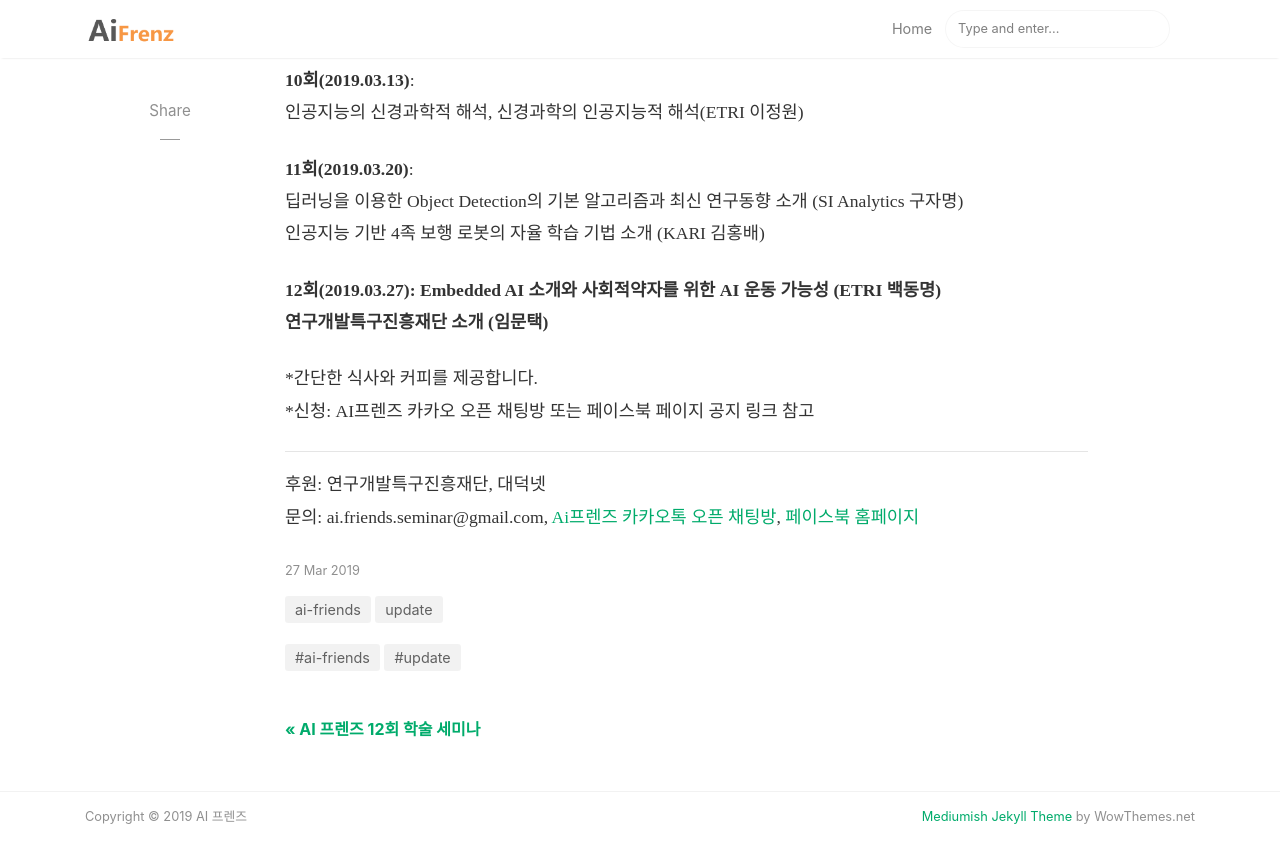
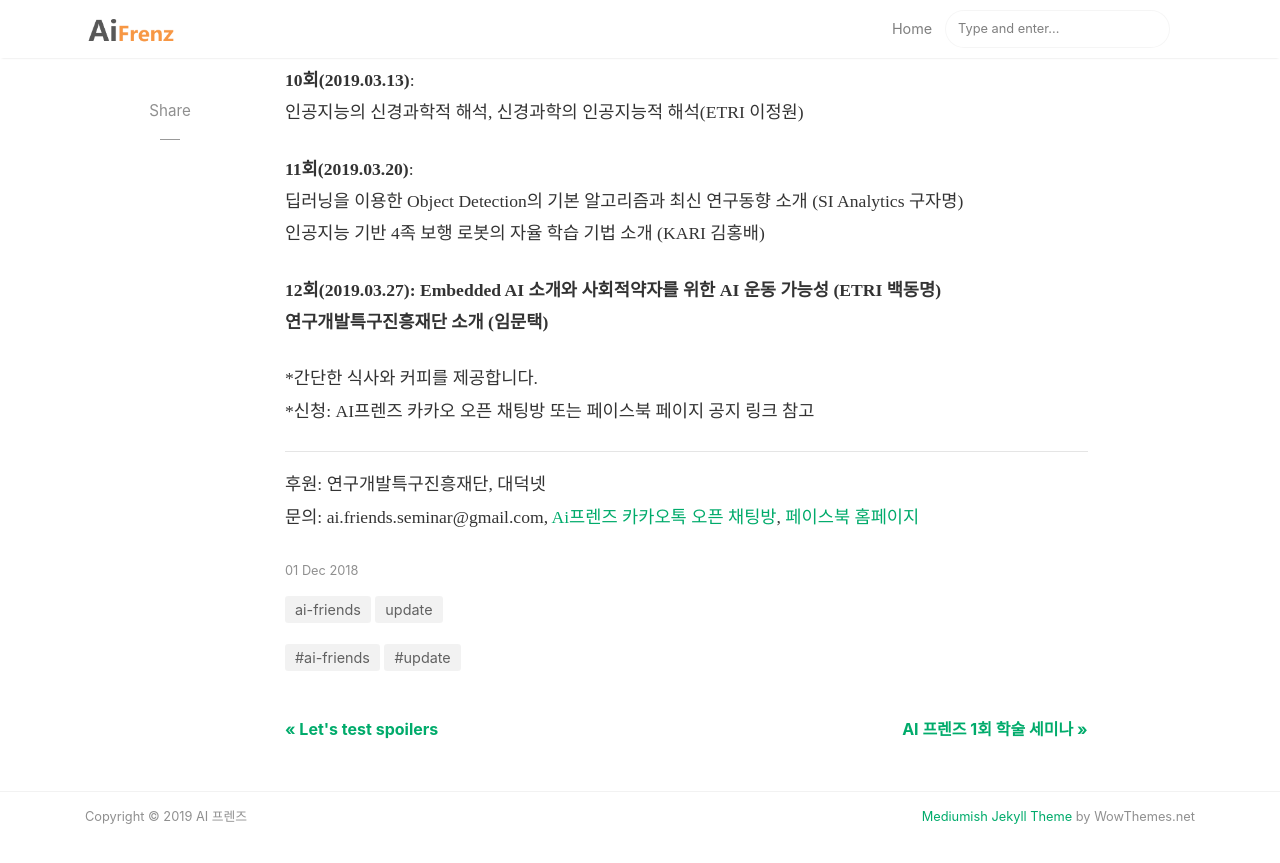
Before and after one commit to ai-friends/test-ai-friends.github.io, a Jekyll site: the page built from _posts/2018-12-01-welcome-to-ai-friends.markdown, in a window 1280 px wide and 900 px high, scrolled down 2334 px. Shown: the top 863 px of the window. Built offline with Jekyll 4.4.1, drawn with Linux system fonts in a browser that asks for light colours; comment, search, counter and statistics services are not loaded.

Commit message:
Update 2018-12-01-welcome-to-ai-friends.markdown

```diff
--- a/_posts/2018-12-01-welcome-to-ai-friends.markdown
+++ b/_posts/2018-12-01-welcome-to-ai-friends.markdown
@@ -1,7 +1,7 @@
 ---
 layout: post
 title:  "Welcome to AI Friends!"
-date:   2019-03-27 23:52:07
+date:   2018-12-01 23:52:07
 categories: ai-friends update
 tags: ai-friends update
 featured: true
```
